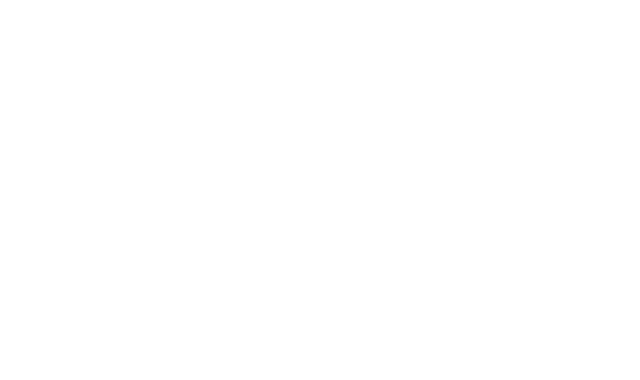
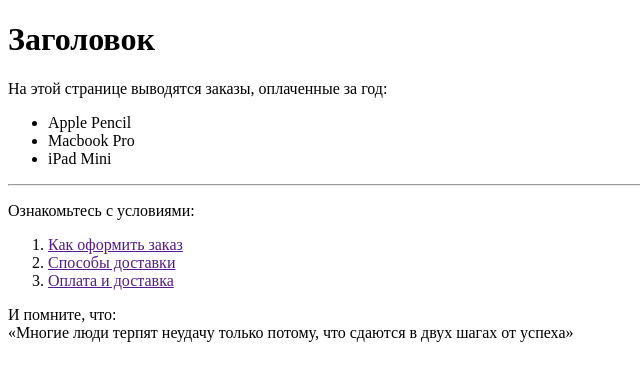
Before and after one commit to Valeriassss/FrontendBlok-module01-test, a plain HTML site: page index.html in a window 1280 px wide. Shown: the whole page, without its empty margins (0-640 px from the left). Drawn offline with Linux system fonts and the light colour scheme.

Commit message:
changed files

```diff
--- a/index.html
+++ b/index.html
@@ -8,6 +8,25 @@
     <link rel="icon" href="favicon.svg" type="image/svg+xml">
 </head>
 <body>
+    <h1>Заголовок</h1>
+
+    <p>На этой странице выводятся заказы, оплаченные за год:</p>
+    <ul>
+      <li>Apple Pencil</li>
+      <li>Macbook Pro</li>
+      <li>iPad Mini</li>
+     </ul>
+
+   <hr>
+
+   <p>Ознакомьтесь с условиями:</p>
+   <ol>
+    <li><a href="">Как оформить заказ</a></li>
+    <li><a href="">Способы доставки</a></li>
+    <li><a href="">Оплата и доставка</a></li>
+   </ol>
+
+   <p>И помните, что: <br><q>Многие люди терпят неудачу только потому, что сдаются в двух шагах от успеха</q></p>
 
 </body>
 </html>
```
Also changed, not shown: images/img10.png (added).
